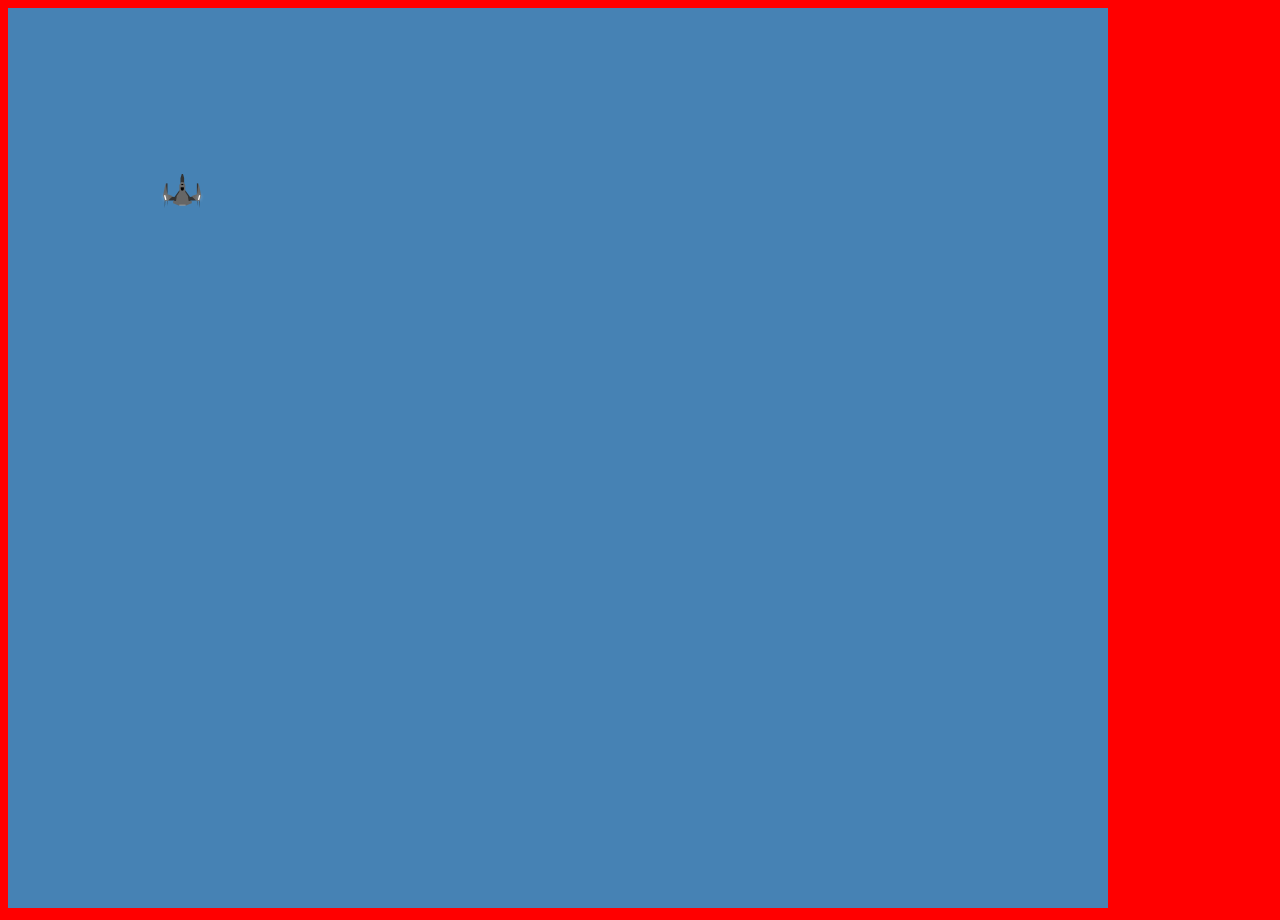
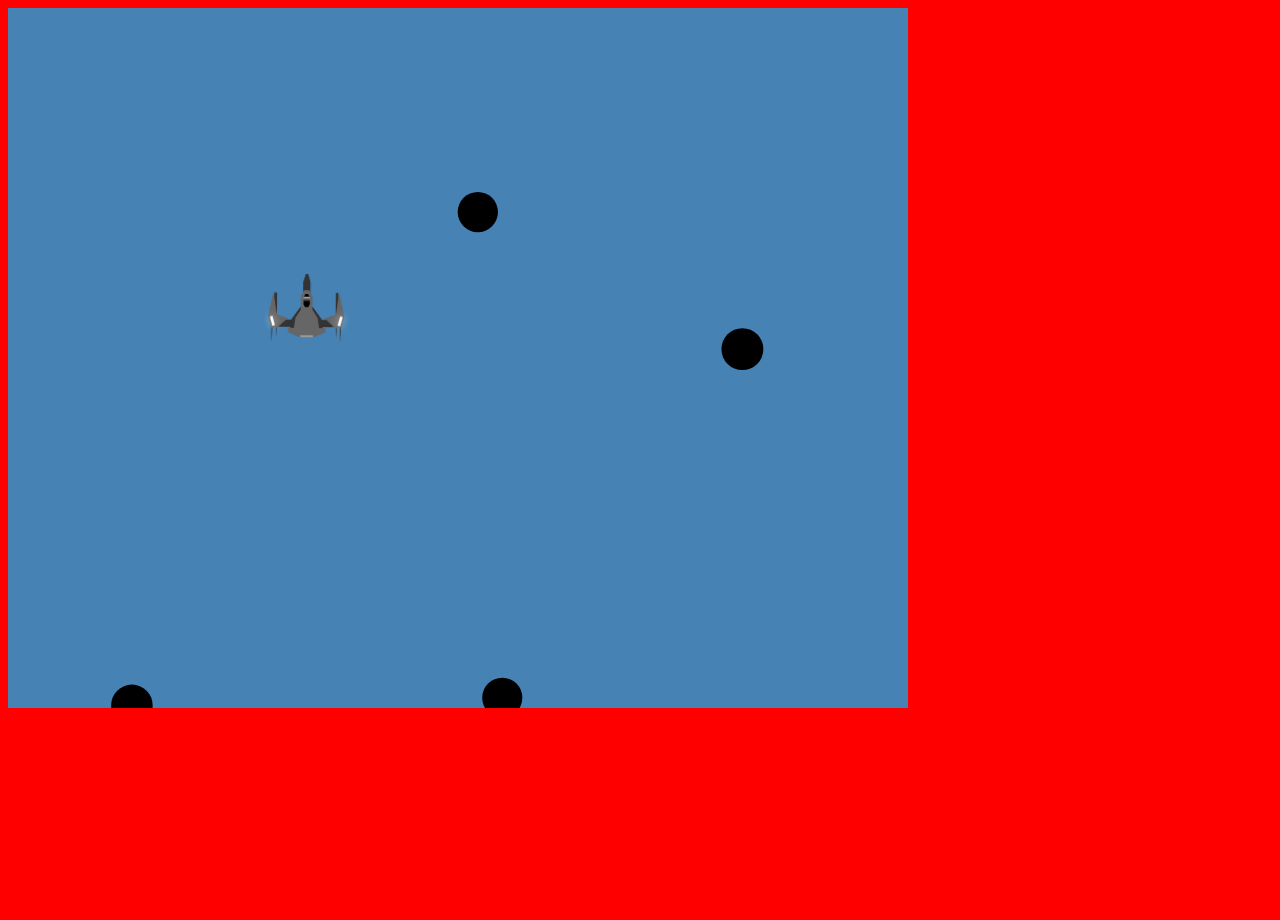
Before and after one commit to Alainalvarez14/AsteroidsJavascriptProject, a website built with webpack: page index.html in a window 1280 px wide. After the commit the page ends 800 px from the top, so only its background shows below. Built offline with nearby package versions, Linux system fonts and the light colour scheme.

Commit message:
asteroids

```diff
--- a/index.html
+++ b/index.html
@@ -12,7 +12,7 @@
 </head>
 
 <body>
-    <canvas id="canvas" width="1100" height="900"></canvas>
+    <canvas id="canvas" width="900" height="700"></canvas>
     <script type="module" src="./dist/main.js"></script>
 </body>
 
--- a/src/index.js
+++ b/src/index.js
@@ -2,7 +2,7 @@ import Game from "./scripts/game";
 
 document.addEventListener('DOMContentLoaded', () => {
     const canvas = document.getElementById('canvas');
-    canvas.height = 900;
-    canvas.width = 1100;
+    canvas.height = 700;
+    canvas.width = 900;
     new Game(canvas);
 });
--- a/src/scripts/asteroids.js
+++ b/src/scripts/asteroids.js
@@ -1,24 +1,105 @@
 class Asteroids {
     constructor(dimensions) {
         this.dimensions = dimensions;
-        this.x = 0;
-        this.y = 0;
-        this.radius = 30;
-        this.changeOnX = 2;
-        this.changeOnY = 4;
+        // this.canvas = canvas;
+        // this.x = Math.random() * canvas.width;
+        // this.y = Math.random() * canvas.height;
+        this.randomNum = this.randomOption();
+        this.x = this.randomX()
+        this.y = this.randomY()
+        this.radius = Math.random() + 20;
+        this.changeOnX = Math.random() * 3;
+        this.changeOnY = Math.random() * 3;
+    }
+
+    randomOption() {
+        let decimal = Math.random() * (3 - 0) + 0;
+        let num = Math.round(decimal);
+        return num;
+    }
+
+    randomX() {
+        if (this.randomNum === 0) {
+            return Math.random() * (900 - 0) + 0;
+        }
+        if (this.randomNum === 1) {
+            return Math.random() * (900 - 0) + 0;
+        }
+        if (this.randomNum === 2) {
+            return Math.random() * (-50 - (-100)) + (-100); // if y can start anywhere, x must be negative to start from the left
+        }
+        if (this.randomNum === 3) {
+            return Math.random() * (1000 - 950) + 950; // if y can start anywhere, x must be positive to start from the right
+        }
+
+    }
+
+    randomY() {
+        if (this.randomNum === 0) {
+            return Math.random() * ((-20) - (-50)) + (-50); // if x can start anywhere, y must be negative to start from above
+        }
+        if (this.randomNum === 1) {
+            return Math.random() * (780 - 750) + 750;// if x can start anywhere, y must be positive to start from below
+        }
+        if (this.randomNum === 2) {
+            return Math.random() * (700 - 0) + 0;
+        }
+        if (this.randomNum === 3) {
+            return Math.random() * (700 - 0) + 0;
+        }
+
+    }
+
+    randomDirection() {
+        if (this.randomNum === 0) {
+            this.x += this.changeOnX;
+            this.y += this.changeOnY;
+        }
+        if (this.randomNum === 1) {
+            this.x -= this.changeOnX;
+            this.y -= this.changeOnY;
+        }
+        if (this.randomNum === 2) {
+            this.x += this.changeOnX;
+            this.y -= this.changeOnY;
+        }
+        if (this.randomNum === 2) {
+            this.x -= this.changeOnX;
+            this.y += this.changeOnY;
+        }
     }
 
     fillCircle(ctx) {
         ctx.beginPath();
         ctx.arc(this.x, this.y, this.radius, 0, Math.PI * 2);
         ctx.fillStyle = 'black';
-        // ctx.stroke()
         ctx.fill();
     }
 
+    update() {
+        // this.x += this.changeOnX;
+        // this.y += this.changeOnY;
+        if (this.randomNum === 0) {
+            this.x += this.changeOnX;
+            this.y += this.changeOnY;
+        }
+        if (this.randomNum === 1) {
+            this.x -= this.changeOnX;
+            this.y -= this.changeOnY;
+        }
+        if (this.randomNum === 2) {
+            this.x += this.changeOnX;
+            this.y -= this.changeOnY;
+        }
+        if (this.randomNum === 2) {
+            this.x -= this.changeOnX;
+            this.y += this.changeOnY;
+        }
+    }
+
     animate(ctx) {
-        //ctx.clearRect(0, 0, canvas.width, canvas.height);
         this.fillCircle(ctx);
+        this.update();
     }
 }
 
--- a/src/scripts/game.js
+++ b/src/scripts/game.js
@@ -1,27 +1,53 @@
-// import Asteroids from "./asteroids.js";
+import Asteroids from "./asteroids.js";
 import Spaceship from "./spaceship.js";
 
 class Game {
     constructor(canvas) {
         this.canvas = canvas;
         this.ctx = canvas.getContext('2d');
-        this.dimensions = { width: canvas.width, height: canvas.height };
-        // this.asteroid = new Asteroids(this.dimensions);
-        this.spaceShip = new Spaceship(this.dimensions);
+        this.dimensions = { width: this.canvas.width, height: this.canvas.height };
+        this.spaceShip = new Spaceship(this.dimensions, this.canvas);
+        this.frames = 0;
+        this.asteroidArr = [];
         this.startGame();
+        this.eventListeners();
     }
 
     startGame() {
         this.animate();
     }
 
+    eventListeners() {
+        document.addEventListener('keydown', this.keyDown.bind(this));
+        document.addEventListener('keyup', this.keyUp.bind(this));
+    }
+
+    keyDown(e) {
+        this.spaceShip.keyDown(e);
+    }
+
+    keyUp(e) {
+        this.spaceShip.keyUp(e);
+    }
+
+    asteroidMultiplier() {
+        if (this.frames % 20 === 0) {
+            let asteroid = new Asteroids(this.dimensions);
+            this.asteroidArr.push(asteroid);
+        }
+        for (let i = 0; i < this.asteroidArr.length; i++) {
+            this.asteroidArr[i].animate(this.ctx);
+        }
+    }
+
     animate() {
-        // this.asteroid.animate(this.ctx);
         this.ctx.clearRect(0, 0, this.dimensions.width, this.dimensions.height);
+        this.asteroidMultiplier();
         this.spaceShip.animate(this.ctx);
+        this.frames++;
         requestAnimationFrame(this.animate.bind(this));
     }
+
 }
 
-
 export default Game;
--- a/src/scripts/spaceship.js
+++ b/src/scripts/spaceship.js
@@ -1,12 +1,13 @@
 class Spaceship {
 
-    constructor(dimensions) {
+    constructor(dimensions, canvas) {
         this.dimensions = dimensions;
-        this.x = 50;
-        this.y = 50;
+        this.canvas = canvas;
+        this.x = 300;
+        this.y = 300;
         //Why do i need a height and width here??
-        this.width = 120;
-        this.height = 80;
+        this.width = 80;
+        this.height = 68;
         // Why do i need a speed?
         // Also, How does the program know that speed is movement? it originally doesnt, its because we set the value of speed to the value of changeInX
         this.speed = 2;
@@ -21,96 +22,79 @@ class Spaceship {
         ctx.save();
         ctx.translate(this.x, this.y);
         ctx.rotate(this.angle * Math.PI / 360);
-        ctx.drawImage(this.spaceShip, 200, 200, 0 - 100 / 2, 0 - 68 / 2);
+        // ctx.drawImage(this.spaceShip, 0, 0, 0 - 100 / 2, 0 - 68 / 2);
+        ctx.drawImage(this.spaceShip, 0 - 100 / 2, 0 - 68 / 2);
         ctx.restore();
     }
 
-    clear(ctx) {
-        ctx.clearRect(0, 0, canvas.width, canvas.height);
+    // clear(ctx) {
+    //     ctx.clearRect(0, 0, this.canvas.width, this.canvas.height);
+    // }
+
+    newPosition() {
+        this.x += this.changeOnX;
+        this.y += this.changeOnY;
+        this.detectWalls();
     }
 
-    // newPosition() {
-    //     this.x += this.changeOnX;
-    //     this.y += this.changeOnY;
-    //     this.detectWalls();
-    // }
-
-    // detectWalls() {
-    //     if (this.y + this.height > canvas.height) { //////why > and not <
-    //         this.y = canvas.height - this.height;
-    //     }
-    //     if (this.x + this.width > canvas.width) {
-    //         this.x = canvas.width - this.width;
-    //     }
-    //     if (this.x < 0) {
-    //         this.x = 0;
-    //     }
-    //     if (this.y < 0) {
-    //         this.y = 0;
-    //     }
-    // }
+    detectWalls() {
+        if (this.y + this.height / 2 > this.canvas.height) { //////why > and not <
+            // this.y = this.canvas.height - this.height;
+            this.y = this.canvas.height - this.height / 2;
+        }
+        if (this.x + this.width / 2 > this.canvas.width) {
+            // this.x = this.canvas.width - this.width;
+            this.x = this.canvas.width - this.width / 2;
+        }
+        if (this.x - this.width / 2 < 0) {
+            this.x = 0 + this.width / 2;
+        }
+        if (this.y - this.height / 2 < 0) {
+            this.y = 0 + this.height / 2;
+        }
+    }
 
     keyDown(e) {
         if (e.key === 'ArrowDown' || e.key === 'Down') {
-            e.preventDefault();
-            heroMoveDown();
+            e.preventDefault(); //////passing parameter call//////// why not this.e.preventDefuat
+            this.changeOnY = this.speed;
         }
         if (e.key === 'ArrowRight' || e.key === 'Right') {
             e.preventDefault();
-            heroMoveRight();
+            // this.heroMoveRight();
+            this.changeOnX = this.speed;
         }
         if (e.key === 'ArrowLeft' || e.key === 'Left') {
             e.preventDefault();
-            heroMoveLeft();
+            // this.heroMoveLeft();
+            this.changeOnX = -this.speed;
         }
         if (e.key === 'ArrowUp' || e.key === 'Up') {
             e.preventDefault();
-            heroMoveUp();
+            // this.heroMoveUp();
+            this.changeOnY = -this.speed;
         }
         if (e.key === "r") {
-            rotateRight();
+            // this.rotateRight();
+            this.angle += 15;
         }
         if (e.key === "l") {
-            rotateLeft();
+            // this.rotateLeft();
+            this.angle -= 15;
         }
     }
-
-
-    heroMoveDown() {
-        console.log('up')
-        this.changeOnY = this.speed;
-    }
-    heroMoveRight() {
-        this.changeOnX = this.speed;
-    }
-    heroMoveLeft() {
-        this.changeOnX = -this.speed;
-    }
-    heroMoveUp() {
-        this.changeOnY = -this.speed; //why is Y axis up negative instead of positive???
-    }
-    rotateRight() {
-        this.angle += 15;
-    }
-    rotateLeft() {
-        this.angle -= 15;
-    }
-
 
     keyUp(e) {
         if (e.key === 'ArrowDown' || e.key === 'ArrowRight' || e.key === "ArrowLeft" || e.key === "ArrowUp" || e.key === "r") {
             this.changeOnX = 0;
             this.changeOnY = 0;
         }
-        console.log(e.key)
     }
 
     animate(ctx) {
-        ctx.drawImage(this.spaceShip, 200, 200, 0 - 100 / 2, 0 - 68 / 2);
         // this.clear(ctx);
-        // this.rotateShip(ctx);
-        // this.newPosition();
-        //requestAnimationFrame(this.animate(ctx));
+        this.rotateShip(ctx);
+        this.newPosition();
     }
 }
 
--- a/src/style.css
+++ b/src/style.css
@@ -1,7 +1,7 @@
 #canvas {
     background-color: steelblue;
-    height: 900px;
-    width: 1100px;
+    height: 700px;
+    width: 900px;
 
 }
 
```
Also changed, not shown: dist/main.css, dist/main.js.
